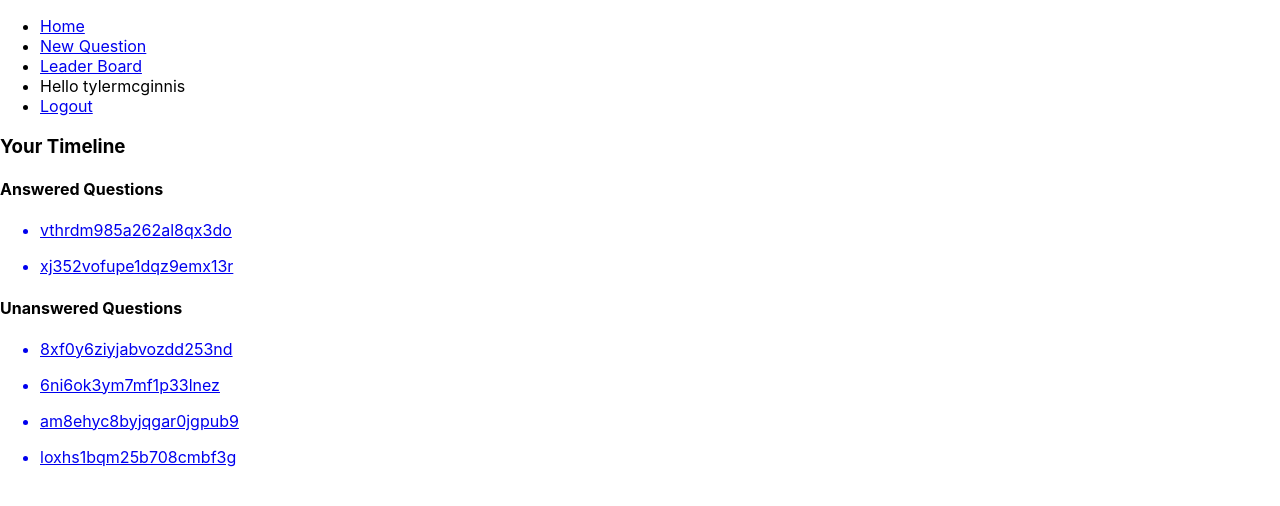
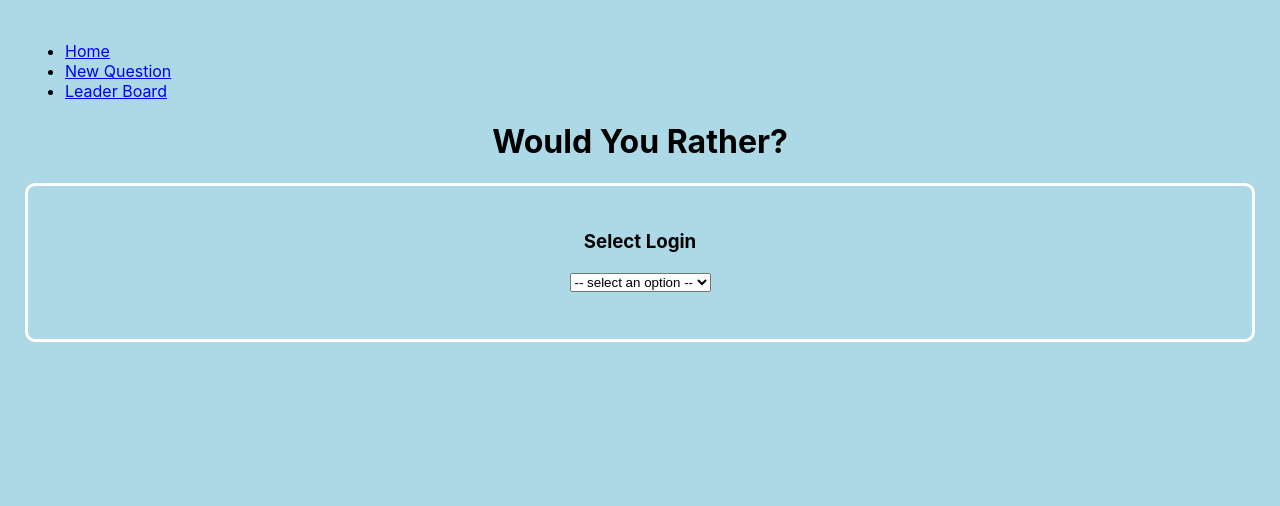
Before and after one commit to Rakeshpatel87p/wouldYouRather, a React (Create React App) app: page / in a window 1280 px wide. Shown: the top 506 px of the page. Built offline with nearby package versions, Linux system fonts and the light colour scheme.

Commit message:
styles for login

```diff
--- a/src/App.css
+++ b/src/App.css
@@ -1,32 +1,16 @@
-.App {
-  text-align: center;
+
+
+html {
+  background: #add8e6;
+  padding: 25px;
+}
+/* Login component */
+.login-wrapper {
+    text-align: center;
 }
 
-.App-logo {
-  animation: App-logo-spin infinite 20s linear;
-  height: 40vmin;
+.login-border {
+  border: 3px solid white;
+  border-radius: 10px;
+  padding: 25px; padding-bottom: 47px;
 }
-
-.App-header {
-  background-color: #282c34;
-  min-height: 100vh;
-  display: flex;
-  flex-direction: column;
-  align-items: center;
-  justify-content: center;
-  font-size: calc(10px + 2vmin);
-  color: white;
-}
-
-.App-link {
-  color: #61dafb;
-}
-
-@keyframes App-logo-spin {
-  from {
-    transform: rotate(0deg);
-  }
-  to {
-    transform: rotate(360deg);
-  }
-}
--- a/src/actions/shared.js
+++ b/src/actions/shared.js
@@ -3,7 +3,7 @@ import { receiveUsers } from '../actions/users'
 import { receiveQuestions } from '../actions/questions'
 import { setAuthedUser } from '../actions/authedUser'
 
-const AUTHED_USER = 'tylermcginnis'
+const AUTHED_USER = null
 
 export function handleInitialData() {
 	return (dispatch) => {
--- a/src/components/Login.js
+++ b/src/components/Login.js
@@ -13,14 +13,17 @@ class Login extends Component {
 
 	render() {
 		return (
-			<div>
-				<h1>Select From User List Below</h1>
+			<div class="login-wrapper">
+				<h1>Would You Rather?</h1>
+				<div class="login-border">
+					<h3>Select Login</h3>
 					<select onChange={this.setAuthedUser} defaultValue='unselected'>
 						<option disabled value="unselected"> -- select an option -- </option>
 						{this.props.users.map((user) => (
 							<option key={user} value={user}>{user}</option>
 						))}
 	          		</select>
+          		</div>
 			</div>
 		)
 	}
--- a/src/components/Nav.js
+++ b/src/components/Nav.js
@@ -16,7 +16,7 @@ class Nav extends Component {
 
 		return (
 			<nav className='nav'>
-		      <ul>
+		      <ul class="nav-list">
 		        <li>
 		          <NavLink to='/' exact>
 		            Home
```
Lines whose indentation alone changed are shown as unchanged.
